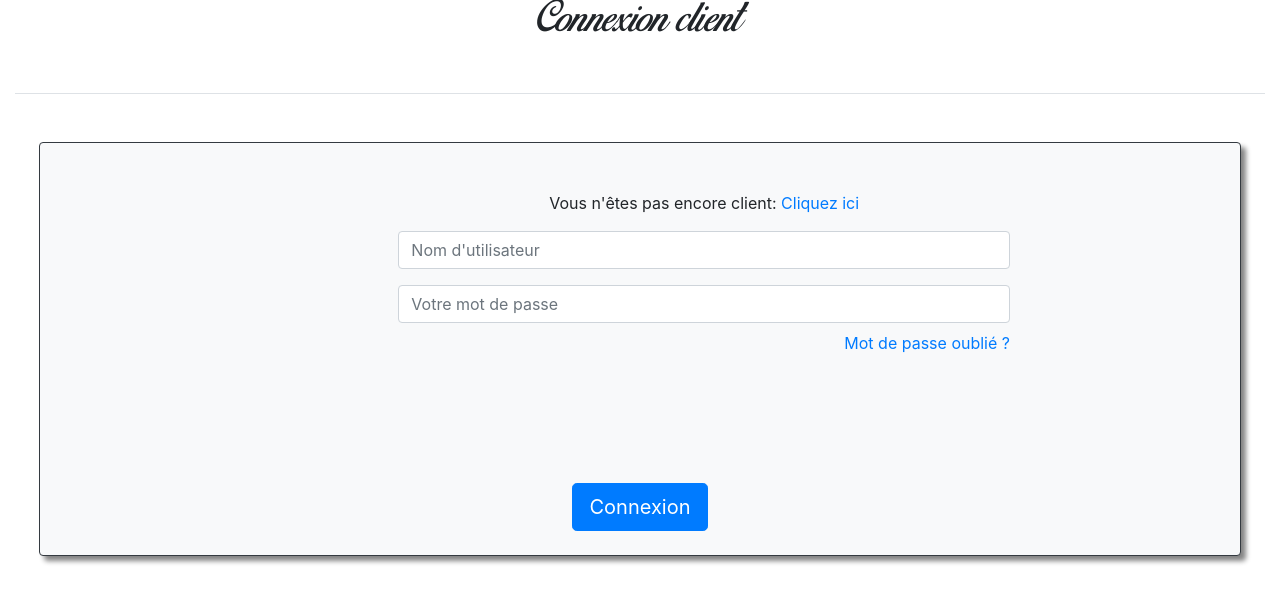
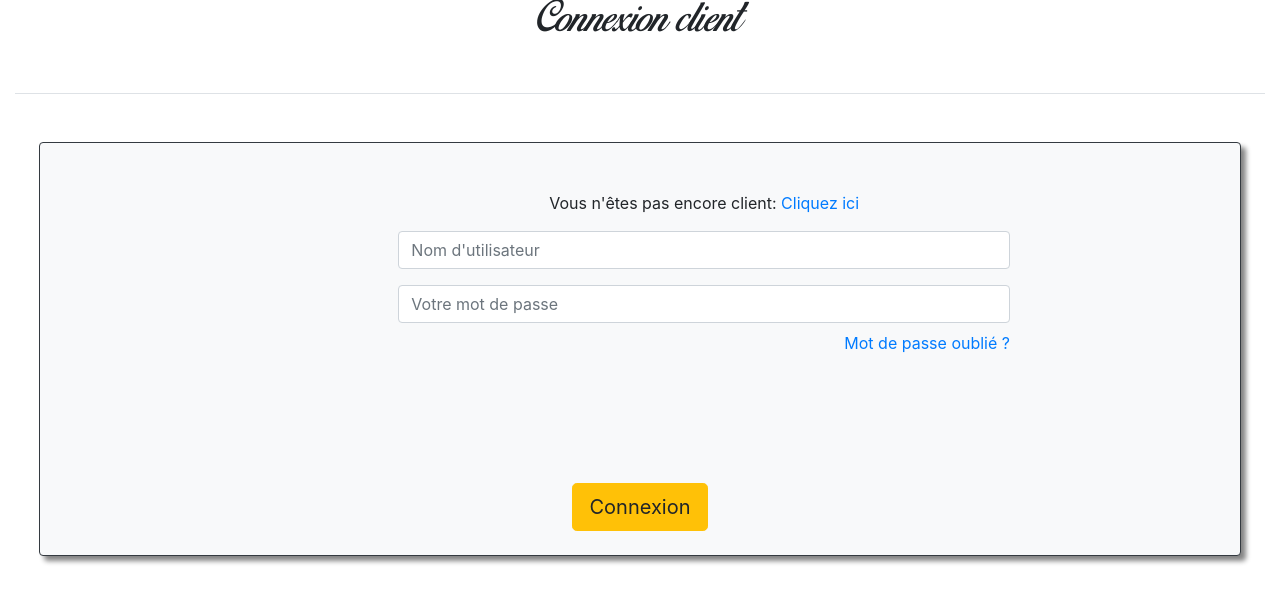
Before and after one commit to BrunoStudi/delicesSandrine, a Symfony app: template templates/security/login.html.twig in a window 1280 px wide. Shown: the part 225-829 px from the top of the page. Run offline with Twig, Linux system fonts and the light colour scheme; the template is opened without the code that fills it, so the values that code supplies are empty; some libraries are stand-ins or nearby versions.

Commit message:
changement de la couleur du bouton connexion

```diff
--- a/templates/security/login.html.twig
+++ b/templates/security/login.html.twig
@@ -37,7 +37,7 @@
            value="{{ csrf_token('authenticate') }}"
         >
         <div class="text-center">
-            <button class="btn btn-lg btn-primary mt-5" type="submit">
+            <button class="btn btn-lg btn-warning mt-5" type="submit">
                 Connexion
             </button>
         </div>
```
